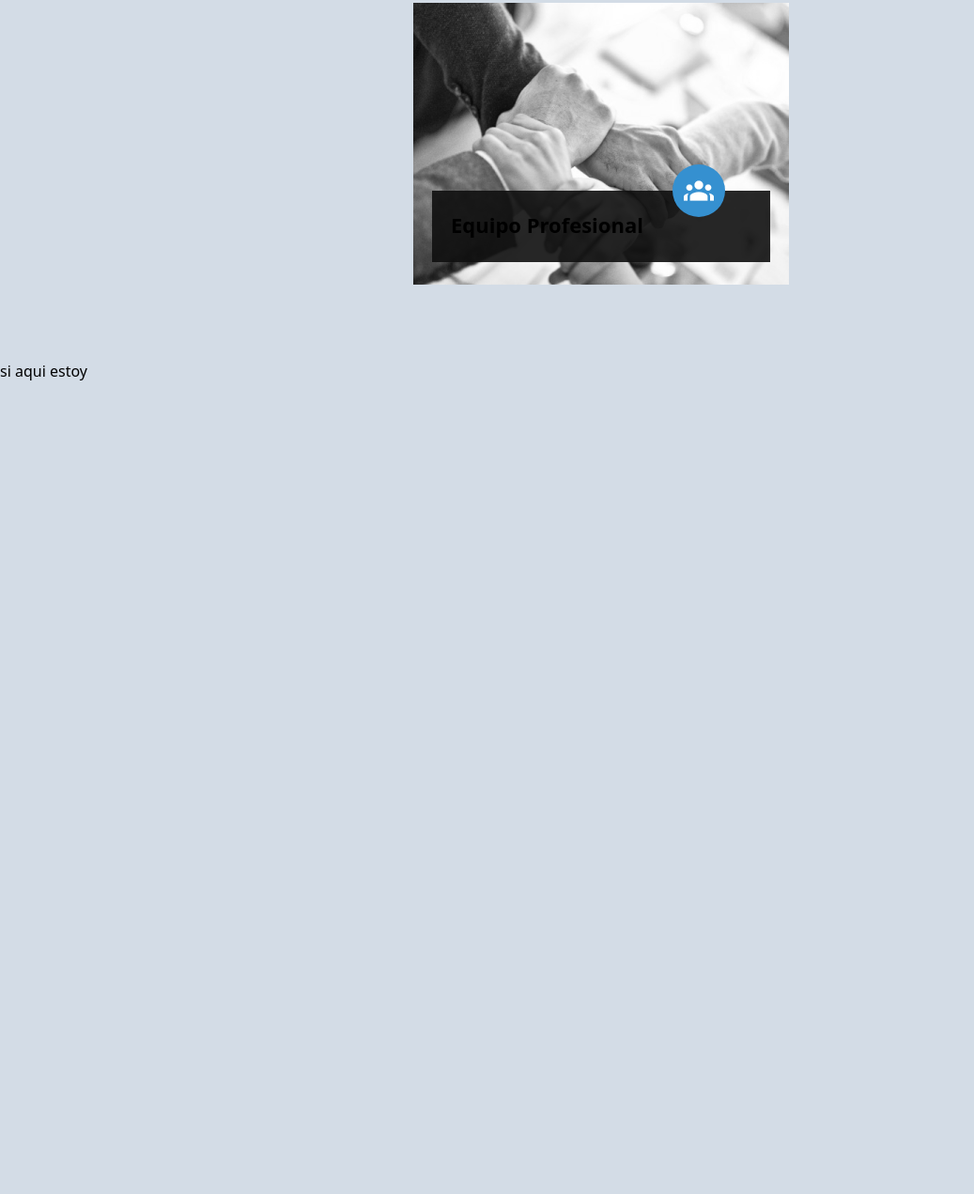
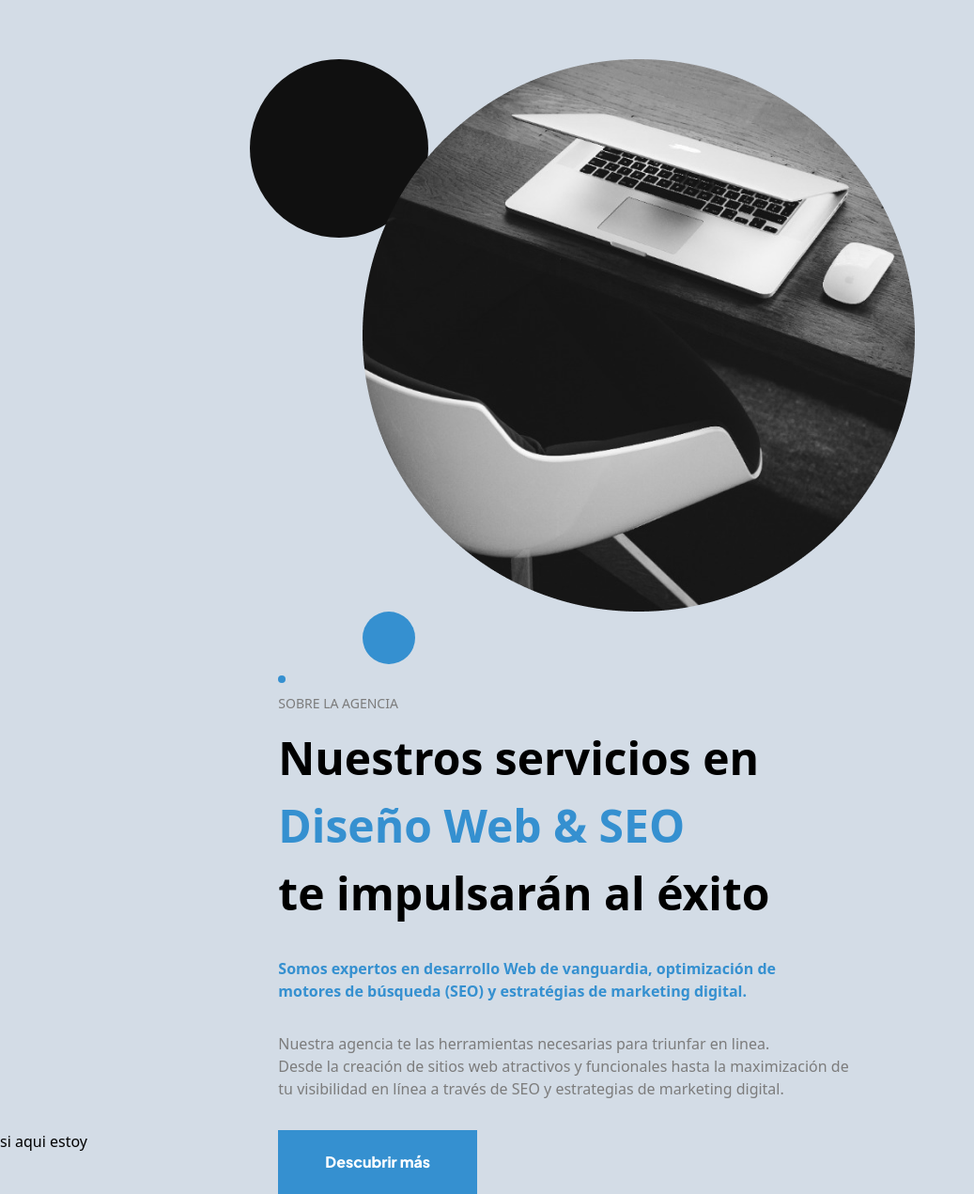
Before and after one commit to pro-cwd/codicewd, a website built with Vite: page src/index.html in a window 1280 px wide. Shown: the part 1592-2863 px from the top of the page at 94% size, without its empty margins (0-1037 px from the left). Before the commit the page ends 1999 px from the top, so only its background shows below. Built offline with nearby package versions, Linux system fonts and the light colour scheme.

Commit message:
hcerca de

```diff
--- a/src/index.html
+++ b/src/index.html
@@ -56,7 +56,7 @@
 					<img class="grayscale w-[478px] object-cover" src="./public/images/image-2.png" alt="hombre programando">
 				</div>
 			</div>
-			<div class="flex flex-col m-20 gap-5 items-center">
+			<div class="flex flex-wrap justify-around m-20 gap-5 items-center">
 				<section class="w-[400px] relative">
 					<img class="grayscale" src="./public/images/bg-attribute.png" alt="">
 					<div class="back-gray m-5 w-[360px] h-[76px] absolute text-black dark:text-white block top-[60%]">
@@ -88,6 +88,35 @@
 					</div>
 				</section>
 			</div>
+			<div>
+				<div class="flex flex-wrap justify-center gap-3">
+					<div class="pl-20 relative">
+						<img class="grayscale" src="./public/images/bola-image.png" alt="escritorio">
+						<img class="block top-0 absolute -z-10 left-[-40px]" src="./public/images/bola-negra.svg" alt="bola negra">
+						<img src="./public/images/punto-brand-grande.svg" alt="punto brand">
+					</div>
+					<div class="m-auto block">
+						<img src="./public/images/punto-brand-little.svg" alt="">
+						<article class="pr-20">
+							<h5 class="text-gray text-sm py-3">SOBRE LA AGENCIA</h5>
+							<h2 class="text-black dark:text-white text-plus text-5xl font-extrabold leading-normal pb-8">
+								Nuestros servicios en<br> <span class="text-brand">Diseño Web & SEO</span><br>
+								te impulsarán al éxito
+							</h2>
+							<h3 class="text-brand font-semibold leading-normal pb-8">Somos expertos en desarrollo Web de vanguardia,
+								optimización de<br> motores de búsqueda (SEO)
+								y estratégias de marketing digital.
+							</h3>
+							<h4 class="text-gray leading-normal pb-8">
+								Nuestra agencia te las herramientas necesarias para triunfar en linea.<br> Desde la creación de sitios web atractivos y funcionales hasta la maximización de<br> tu visibilidad en línea a través de SEO y estrategias de marketing digital.
+							</h4>
+							<button class="px-[50px] py-[22px] bg-brand text-white font-plus font-extrabold text-base text-center h-auto absolute z-10 mb-4">
+								Descubrir más
+							</button>
+						</article>
+					</div>
+				</div>
+			</div>
 		</main>
 
 		<div id="main-footer"></div>
```
Also changed, not shown: src/public/images/bola-image.png (added), src/public/images/bola-negra.svg (added), src/public/images/punto-brand-grande.svg (added), src/public/images/punto-brand-little.svg (added).
